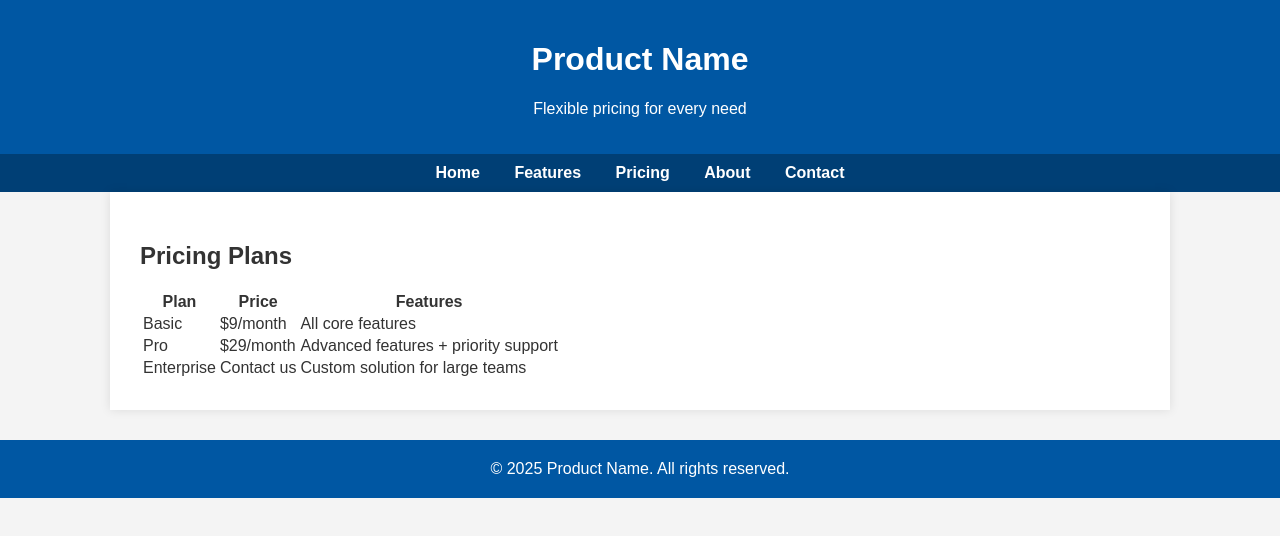
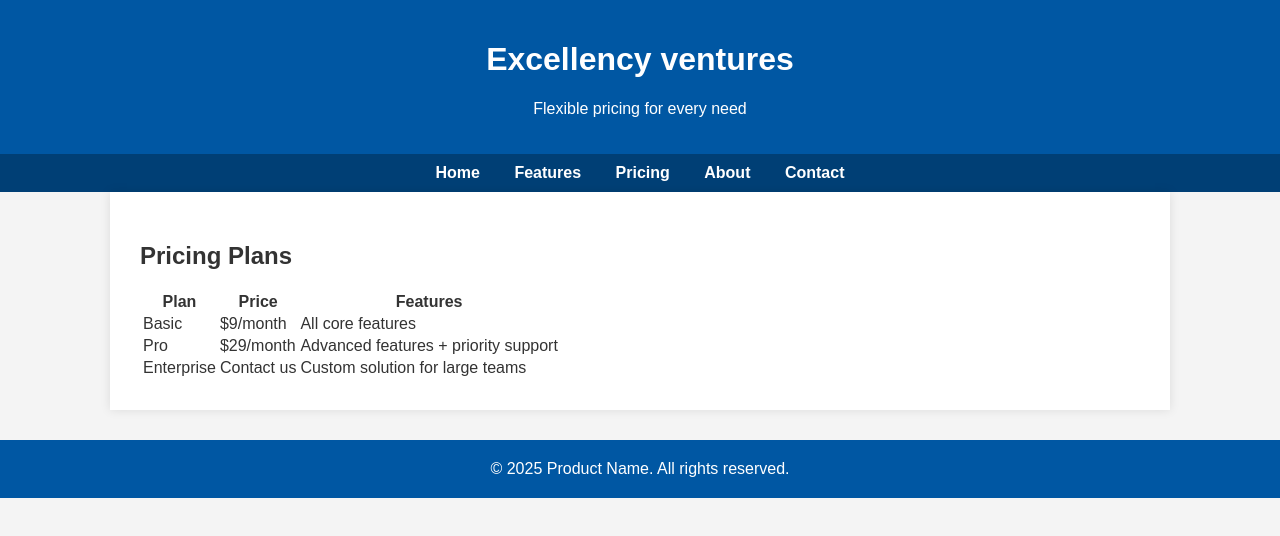
Before and after one commit to Enoch100/Product-page2, a plain HTML site: page pricing.html in a window 1280 px wide. Drawn offline with Linux system fonts and the light colour scheme.

Commit message:
Update pricing.html

```diff
--- a/pricing.html
+++ b/pricing.html
@@ -2,12 +2,12 @@
 <html lang="en">
 <head>
   <meta charset="UTF-8">
-  <title>Product Name | Pricing</title>
+  <title>Excellency ventures | Pricing</title>
   <link rel="stylesheet" href="style.css">
 </head>
 <body>
   <header>
-    <h1>Product Name</h1>
+    <h1>Excellency ventures</h1>
     <p>Flexible pricing for every need</p>
   </header>
 
```
